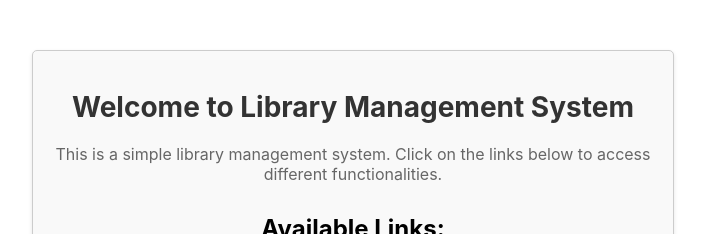
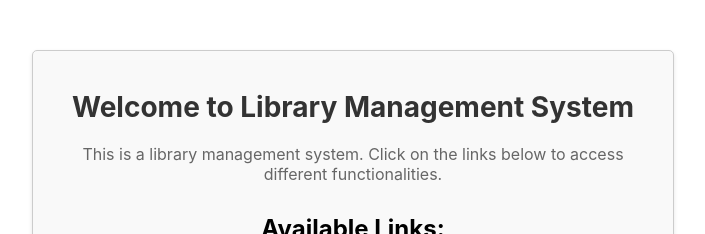
Before and after one commit to HaRsHGoRR/library-management-system, a React (Create React App) app: page / in a window 1280 px wide. Shown: the top 234 px of the page, without its empty margins (287-992 px from the left). Built offline with nearby package versions, Linux system fonts and the light colour scheme.

Commit message:
remove simple

```diff
--- a/src/component/Home.jsx
+++ b/src/component/Home.jsx
@@ -37,7 +37,7 @@ const Home = () => {
     <div style={containerStyle}>
       <h1 style={titleStyle}>Welcome to Library Management System</h1>
       <p style={paragraphStyle}>
-        This is a simple library management system. Click on the links below
+        This is a  library management system. Click on the links below
         to access different functionalities.
       </p>
       <h2>Available Links:</h2>
```
